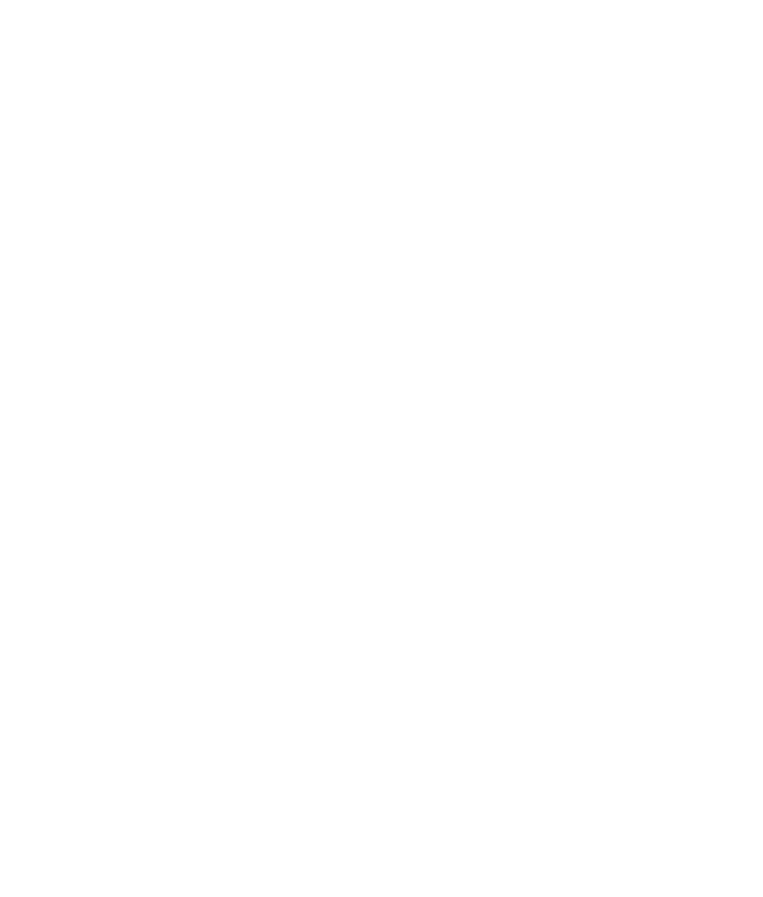
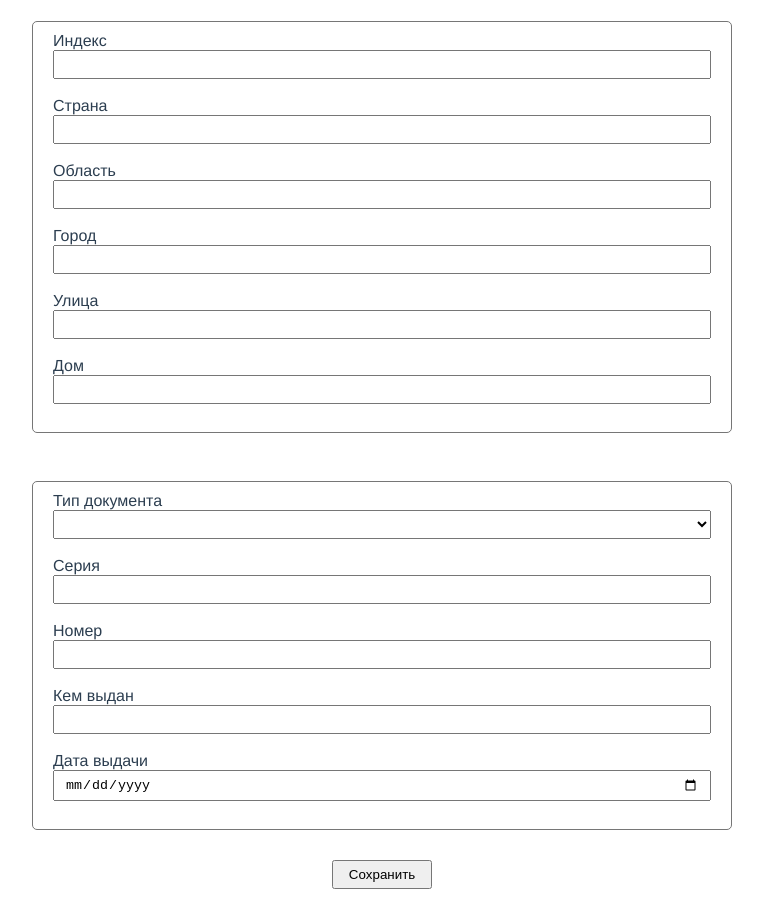
Before and after one commit to spivakev/Create-Client-Form, a Vue app: page / in a window 1280 px wide. Shown: the part 709-1606 px from the top of the page, without its empty margins (258-1021 px from the left). Before the commit the page ends 800 px from the top, so only its background shows below. Built offline with nearby package versions, Linux system fonts and the light colour scheme; the HTML template or start-up script is replaced by a standard one.

Commit message:
add the address fields and the passport fields + validation

```diff
--- a/src/components/CreateClientForm.vue
+++ b/src/components/CreateClientForm.vue
@@ -1,6 +1,7 @@
 <template>
-  <form @submit.prevent="checkForm">
-    <div class="container">
+  <form class="form" @submit.prevent="checkForm">
+    <div class="form__section section">
+      <!-------------- ФИО --------------->
       <label for="last-name">Фамилия</label>
       <input
         type="text"
@@ -51,6 +52,8 @@
         v-if="$v.form.middleName.$dirty && !$v.form.middleName.maxLength"
       >Максимальная длина - 50 символов</p>
       <br />
+
+      <!---------  Дата рождения -------->
 
       <label class="birth">
         Дата рождения
@@ -114,11 +117,11 @@
           class="error"
           v-if="$v.form.birthDay.$dirty && $v.form.birthMonth.$dirty && $v.form.birthYear.$dirty && !($v.form.birthDay.required || $v.form.birthMonth.required || $v.form.birthYear.required )"
         >Поле не должно быть пустым</p>
-        <br />
 
-        <br />
       </label>
       <br />
+
+      <!------ Номер телефона ---------->
 
       <label for="phone">Номер телефона</label>
       <input
@@ -138,6 +141,7 @@
       >Номер телефона должен начинаться с 7 и содержать только цифры</p>
       <br />
 
+      <!---------- Пол ----------------->
       <label>
         Пол
         <br />
@@ -166,6 +170,7 @@
       </label>
       <br />
 
+      <!-------- Группа клиентов -------->
       <label for="client-group">Группа клиентов</label>
       <select
         :class="$v.form.clientGroupSelected.$error ? 'is-invalid': ''"
@@ -186,6 +191,8 @@
       >Выберите группу, к которой относится клиент</p>
       <br />
 
+      <!-------- Лечащий врач ------------------>
+
       <label for="doctor">Лечащий врач</label>
       <select name="doctor" id="doctor" v-model="form.doctorSelected">
         <option disabled value>Выберите врача</option>
@@ -197,13 +204,150 @@
       </select>
       <br />
 
+      <!-------- Не отправлять SMS --------------->
+
       <label for="dont-send-sms">
         <input type="checkbox" name="dont-send-sms" id="dont-send-sms" v-model="form.dontSendSms" />
         Не отправлять СМС
       </label>
       <br />
-      <button class="btn" type="submit">Coxpaнить</button>
     </div>
+
+    <!------------ Адрес ------------------>
+    <br />
+    <div class="form__section section">
+      <label>Индекс</label>
+      <input
+        type="number"
+        :class="$v.form.cityIndex.$error ? 'is-invalid': ''"
+        v-model.number="form.cityIndex"
+      />
+      <p
+        class="error"
+        v-if="$v.form.clientGroupSelected.$dirty && !$v.form.cityIndex.integer"
+      >Некорректное значение</p>
+      <p
+        class="error"
+        v-if="$v.form.clientGroupSelected.$dirty && (!$v.form.cityIndex.minlength || !$v.form.cityIndex.maxlength)"
+      >Индекс должен содержать 6 цифр</p>
+      <br />
+
+      <label>Страна</label>
+      <input
+        type="text"
+        :class="$v.form.country.$error ? 'is-invalid' :''"
+        v-model="form.country"
+      />
+      <p
+        class="error"
+        v-if="$v.form.country.$dirty && !$v.form.country.maxlength"
+      >Максимальная длина - 50 символов</p>
+      <br />
+
+      <label>Область</label>
+      <input
+        type="text"
+        :class="$v.form.region.$error ? 'is-invalid' :''"
+        v-model="form.region"
+      />
+      <p
+        class="error"
+        v-if="$v.form.region.$dirty && !$v.form.region.maxlength"
+      >Максимальная длина - 50 символов</p>
+      <br />
+
+      <label>Город</label>
+      <input type="text" :class="$v.form.city.$error ? 'is-invalid': ''" v-model="form.city" />
+      <p
+        class="error"
+        v-if="$v.form.city.$dirty && !$v.form.city.required"
+      >Поле не должно быть пустым</p>
+      <p
+        class="error"
+        v-if="$v.form.city.$dirty && !$v.form.city.maxlength"
+      >Максимальная длина - 50 символов</p>
+      <br />
+
+      <label>Улица</label>
+      <input type="text" :class="$v.form.street.$error ? 'is-invalid': ''" v-model="form.street" />
+      <p
+        class="error"
+        v-if="$v.form.street.$dirty && !$v.form.street.maxlength"
+      >Максимальная длина - 60 символов</p>
+      <br />
+
+      <label>Дом</label>
+      <input type="number" v-model="form.houseNumber" />
+      <p
+        class="error"
+        v-if="$v.form.houseNumber.$dirty && !$v.form.houseNumber.maxlength"
+      >Максимальная длина - 10 символов</p>
+      <br />
+    </div>
+
+    <!------------- Паспортные данные ------------------>
+   <br />
+
+    <div class="form__section section">
+      <label>Тип документа</label>
+      <select :class="$v.form.documentType.$error ? 'is-invalid': ''" v-model="form.documentType">
+        <option
+          v-for="(type, index) in documentTypes"
+          :value="type.value"
+          :key="index"
+        >{{type.label}}</option>
+      </select>
+      <p
+        class="error"
+        v-if="$v.form.documentType.$dirty && !$v.form.documentType.required"
+      >Поле не должно быть пустым</p>
+      <br />
+
+      <label>Серия</label>
+      <input
+        type="text"
+        :class="$v.form.documentSeries.$error ? 'is-invalid': ''"
+        v-model="form.documentSeries"
+      />
+      <p
+        class="error"
+        v-if="$v.form.documentSeries.$dirty && (!$v.form.documentSeries.minLength || !$v.form.documentSeries.maxLength)"
+      >Поле должно содержать от 4 до 7 символов</p>
+      <br />
+
+      <label>Номер</label>
+      <input
+        type="number"
+        :class="$v.form.documentNumber.$error ? 'is-invalid': ''"
+        v-model.number="form.documentNumber"
+      />
+      <p
+        class="error"
+        v-if="$v.form.documentNumber.$dirty && (!$v.form.documentNumber.minLength || !$v.form.documentNumber.maxLength)"
+      >Поле должно содержать 6 символов</p>
+      <br />
+
+      <label>Кем выдан</label>
+      <input type="text" :class="$v.form.documentNumber.$error ? 'is-invalid': ''" v-model="form.issuedBy" />
+      <br />
+
+      <label>Дата выдачи</label>
+      <input
+        type="date"
+        :class="$v.form.issueDate.$error ? 'is-invalid': ''"
+        v-model="form.issueDate"
+      />
+      <p
+        class="error"
+        v-if="$v.form.issueDate.$dirty && !$v.form.issueDate.required"
+      >Поле не должно быть пустым</p>
+      <p
+        class="error"
+        v-if="$v.form.issueDate.$dirty && $v.form.issueDate.required && (!$v.form.issueDate.minValue || !$v.form.issueDate.maхValue)"
+      >Выход за допустимый диапазон</p>
+      <br />
+    </div>
+    <button class="btn" type="submit">Coxpaнить</button>
   </form>
 </template>
 
@@ -213,42 +357,41 @@
 import { validationMixin } from "vuelidate";
 import {
   required,
+  minLength,
   maxLength,
   between,
-  minValue
+  minValue,
+  maxValue,
+  integer
 } from "vuelidate/lib/validators";
 
-const isPhone = value => /^((7)+([0-9]){10})/.test(value);
-let monthLengthArr = [31, 28, 31, 30, 31, 30, 31, 31, 30, 31, 30, 31];
+const isPhone = value => /^((7)+([0-9]){10})/.test(value); // проверяем, что номер начинается с 7, содержит только цифры (всего 11)
+
+let monthLengthArr = [31, 28, 31, 30, 31, 30, 31, 31, 30, 31, 30, 31]; //количество дней для каждого месяца в году (по умолчанию - не високосном)
 
 const validDayNumber = function() {
   let day = this.form.birthDay;
   let month = this.form.birthMonth;
   let year = this.form.birthYear;
 
+  // если год високосный, то в феврале 29 дней
   if (year % 400 === 0 || (year % 100 !== 0 && year % 4 === 0)) {
-    this.isLeapYear = true;
+    this.isLeapYear = true; //високосный
     monthLengthArr[1] = 29;
   } else {
-    this.isLeapYear = false;
+    this.isLeapYear = false; //не високосный
   }
 
-  this.monthLength = monthLengthArr[month - 1];
-  console.log("День", day);
-  console.log("Месяц", month);
-  console.log("Год", year);
-  console.log("Дней в месяце", this.monthLength);
-
-  console.log("Високосный", this.isLeapYear);
-
-  console.log("Валидатор вернет : ", day > 0 && day <= this.monthLength);
+  this.monthLength = monthLengthArr[month - 1]; //количество дней в месяце, который ввел пользователь
 
   return /*day > 0 && */ day <= this.monthLength;
 };
 
 export default {
+  name: "CreateClientForm",
   mixins: [validationMixin],
   data: () => ({
+    // информация, введенная пользователем
     form: {
       lastName: null,
       firstName: null,
@@ -260,7 +403,20 @@
       gender: "not-selected",
       clientGroupSelected: [],
       doctorSelected: null,
-      dontSendSms: false
+      dontSendSms: false,
+
+      cityIndex: null,
+      country: null,
+      region: null,
+      city: null,
+      street: null,
+      houseNumber: null,
+
+      documentType: null,
+      documentSeries: null,
+      documentNumber: null,
+      issuedBy: null,
+      issueDate: null
     },
 
     isLeapYear: false,
@@ -294,8 +450,24 @@
         label: "Чернышева",
         value: "chernysheva"
       }
+    ],
+
+    documentTypes: [
+      {
+        label: "Паспорт",
+        value: "passport"
+      },
+      {
+        label: "Свидетельство о рождении",
+        value: "birthСertificate"
+      },
+      {
+        label: "Вод. удостоверение",
+        value: "driversLicense"
+      }
     ]
   }),
+
   validations: {
     form: {
       lastName: {
@@ -322,7 +494,6 @@
       },
       birthYear: {
         required,
-        //maxLength: maxLength(4),
         between: between(1900, 2020)
       },
       phone: {
@@ -331,15 +502,56 @@
       },
       clientGroupSelected: {
         required
+      },
+      cityIndex: {
+        integer,
+        minLength: minLength(6),
+        maxLength: maxLength(6)
+      },
+      country: {
+        maxLength: maxLength(50)
+      },
+      region: {
+        maxLength: maxLength(50)
+      },
+      city: {
+        required,
+        maxLength: maxLength(60)
+      },
+      street: {
+        maxLength: maxLength(60)
+      },
+      houseNumber: {
+        maxLength: maxLength(10)
+      },
+      documentType: {
+        required
+      },
+      documentSeries: {
+        //доработать валидацию
+        minLength: minLength(4),
+        maxLength: maxLength(7)
+      },
+      documentNumber: {
+        integer,
+        minLength: minLength(6),
+        maxLength: maxLength(6)
+      },
+      issuedBy: {
+        maxLength: maxLength(70)
+      },
+      issueDate: {
+        required,
+        minValue: minValue(new Date(1990, 0, 1)),
+        maxValue: maxValue(new Date())
       }
     }
   },
-
   methods: {
     checkForm() {
       this.$v.form.$touch();
       if (this.$v.form.$error) {
-        console.log("Invalid!");
+        console.log("Form is invalid!");
         return;
       } else console.log("Submit happend!");
     }
@@ -348,24 +560,27 @@
 </script>
 
 
-<style scoped>
-form {
+<style>
+.form {
   width: 700px;
   margin: 0 auto;
 }
 
-.container {
+.form__section {
   display: flex;
   flex-direction: column;
   text-align: left;
+
+  border: 1.5px solid #767676;
+  border-radius: 5px;
+  padding: 10px 20px;
 }
 
-input[type="text"],
-input[type="tel"],
-select {
-  padding: 5px 10px;
+.section {
+  margin-bottom: 30px;
 }
 
+/* TODO: Переименовать стили ниже */
 .gender-wrapper label {
   margin-right: 10px;
 }
```
